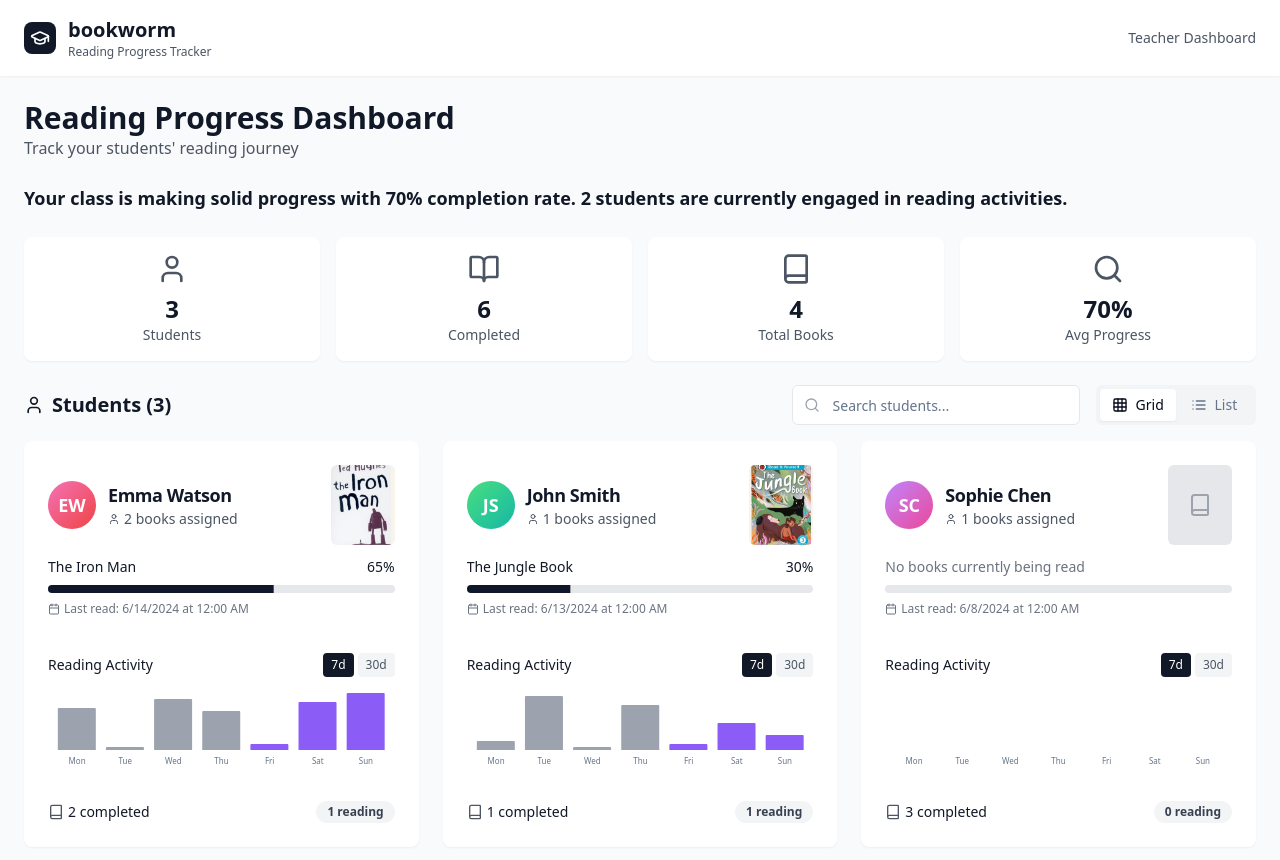
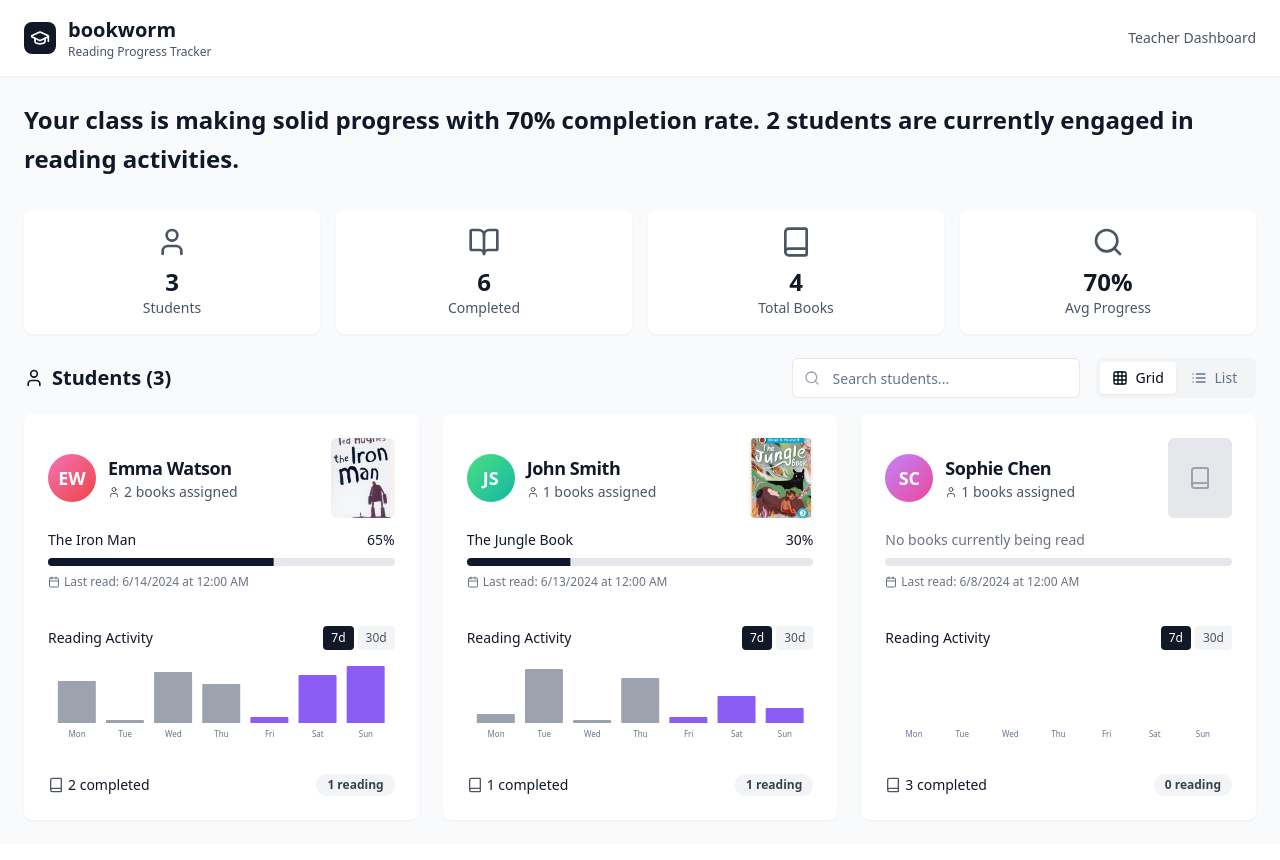
Before and after one commit to littleark/bookworm-schoolhouse-monitor, a React (Vite) app: page / in a window 1280 px wide. Shown: the top 860 px of the page. Built offline with nearby package versions, Linux system fonts and the light colour scheme.

Commit message:
Remove dashboard title and subtitle
Increase size of dynamic summary sentence.

```diff
--- a/src/pages/Index.tsx
+++ b/src/pages/Index.tsx
@@ -92,18 +92,9 @@ const Index = () => {
       default:
         return (
           <div className="space-y-6">
-            <div className="flex flex-col md:flex-row md:items-center md:justify-between gap-4">
-              <div>
-                <h1 className="text-3xl font-bold text-gray-900">
-                  Reading Progress Dashboard
-                </h1>
-                <p className="text-gray-600">Track your students' reading journey</p>
-              </div>
-            </div>
-
-            {/* Class Summary - integrated with background */}
-            <div className="mb-6">
-              <p className="text-lg font-bold text-gray-900 leading-relaxed">
+            {/* Class Summary - larger and more prominent */}
+            <div className="mb-8">
+              <p className="text-2xl font-bold text-gray-900 leading-relaxed">
                 {generateClassSummary()}
               </p>
             </div>
```
